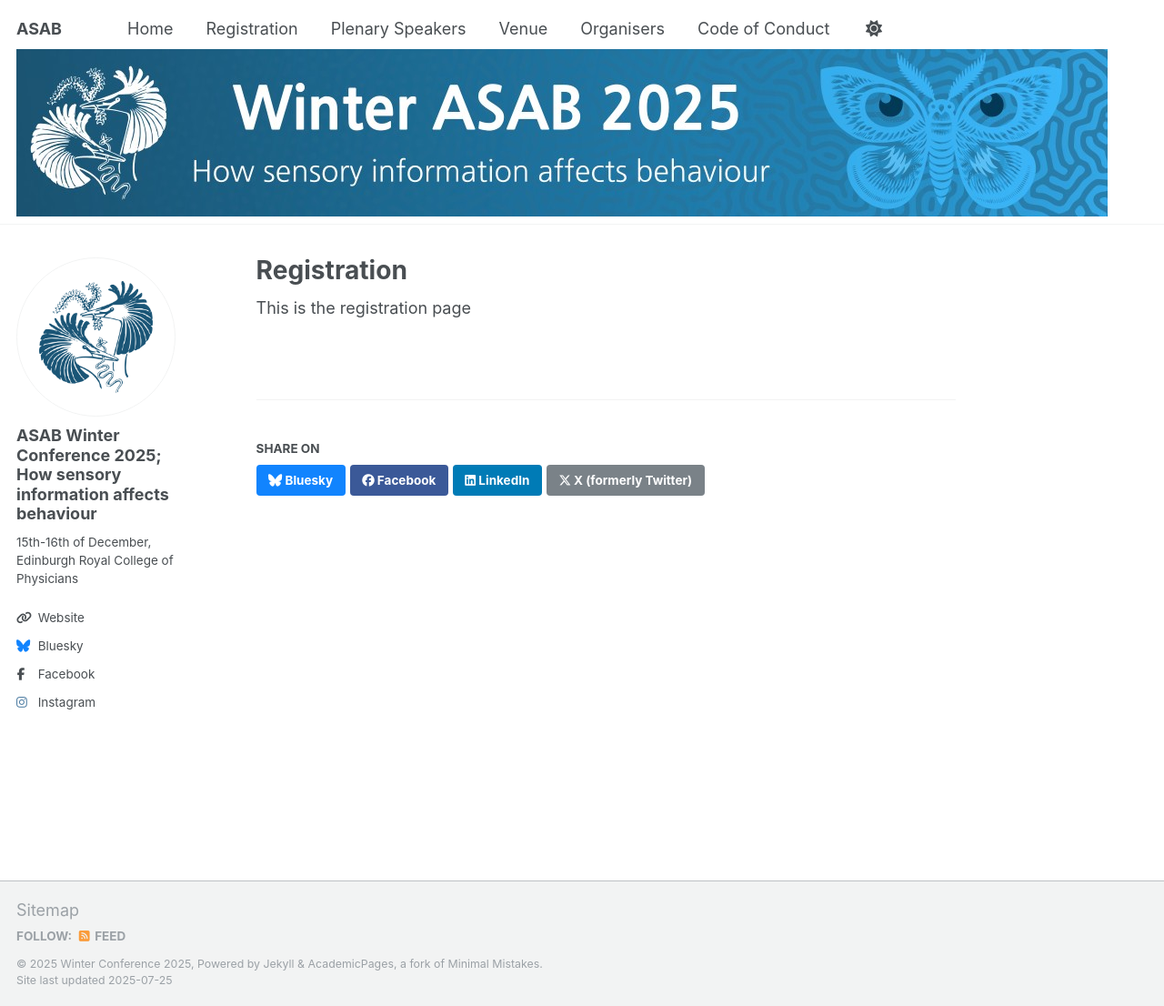
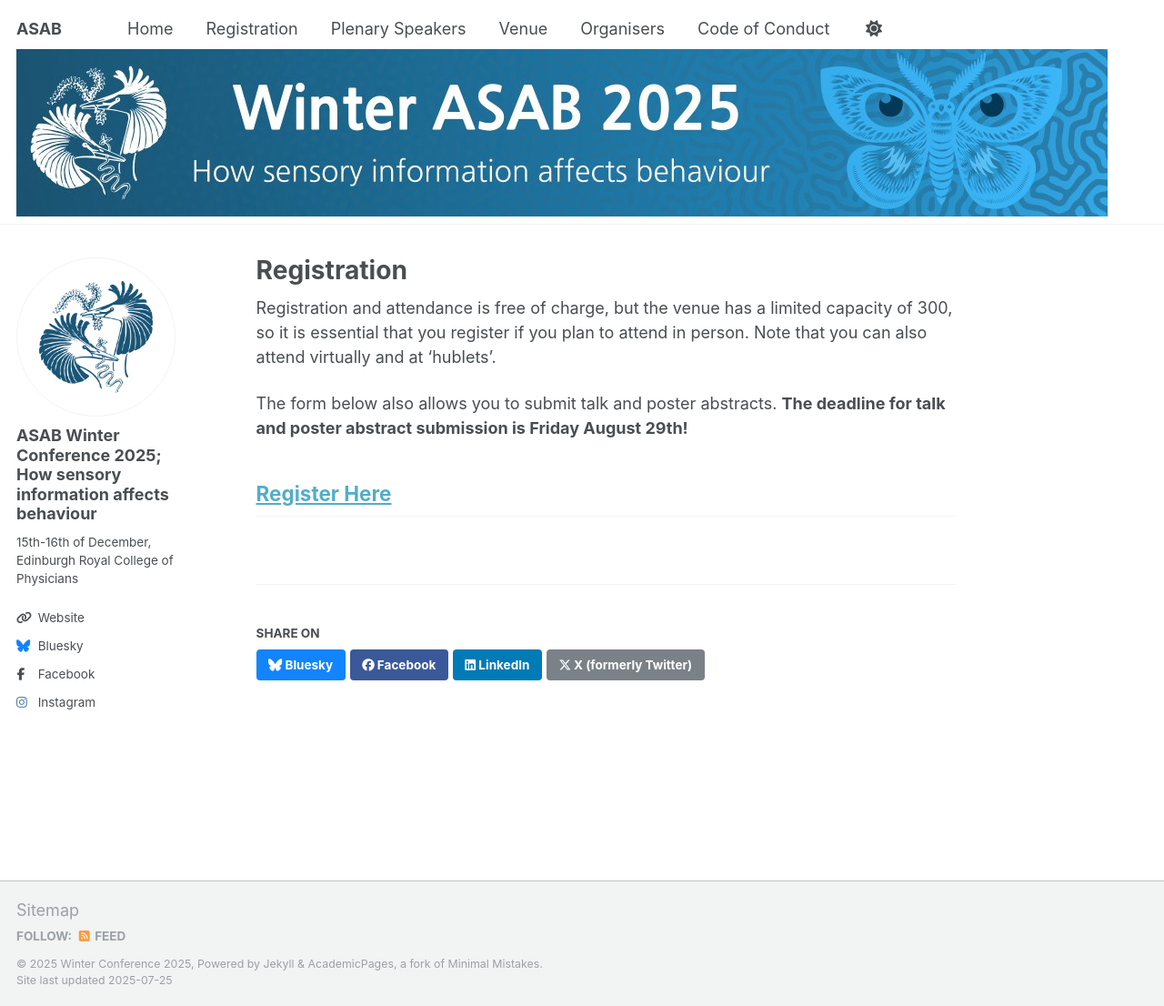
Before and after one commit to asabwinter/2025, a Jekyll site: the page built from _pages/registration.md, in a window 1280 px wide and 1106 px high. Shown: the whole window at 91% size. Built offline with Jekyll 4.4.1, drawn with Linux system fonts in a browser that asks for light colours; a script that is not in the unit is left out.

Commit message:
Update registration.md

```diff
--- a/_pages/registration.md
+++ b/_pages/registration.md
@@ -6,5 +6,8 @@ author_profile: true
 share: true
 ---
 
+Registration and attendance is free of charge, but the venue has a limited capacity of 300, so it is essential that you register if you plan to attend in person. Note that you can also attend virtually and at 'hublets'.
 
-This is the registration page
+The form below also allows you to submit talk and poster abstracts. **The deadline for talk and poster abstract submission is Friday August 29th!**
+
+## [Register Here](https://eur03.safelinks.protection.outlook.com/?url=https%3A%2F%2Fdocs.google.com%2Fforms%2Fd%2Fe%2F1FAIpQLSestIAG2em9FRJTnkUzIB1rXfsF_nT5VwATKlNpMmBwxJRv6g%2Fviewform%3Fusp%3Dheader&data=05%7C02%7Cj.troscianko%40exeter.ac.uk%7Ce477df906cc74d3f9aeb08ddc554ad8c%7C912a5d77fb984eeeaf321334d8f04a53%7C0%7C0%7C638883689840783842%7CUnknown%7CTWFpbGZsb3d8eyJFbXB0eU1hcGkiOnRydWUsIlYiOiIwLjAuMDAwMCIsIlAiOiJXaW4zMiIsIkFOIjoiTWFpbCIsIldUIjoyfQ%3D%3D%7C0%7C%7C%7C&sdata=FSHWcWNZaLvnPyEGXrffGa%2BzS%2BcLf1xhKoypeCElubo%3D&reserved=0)
```
